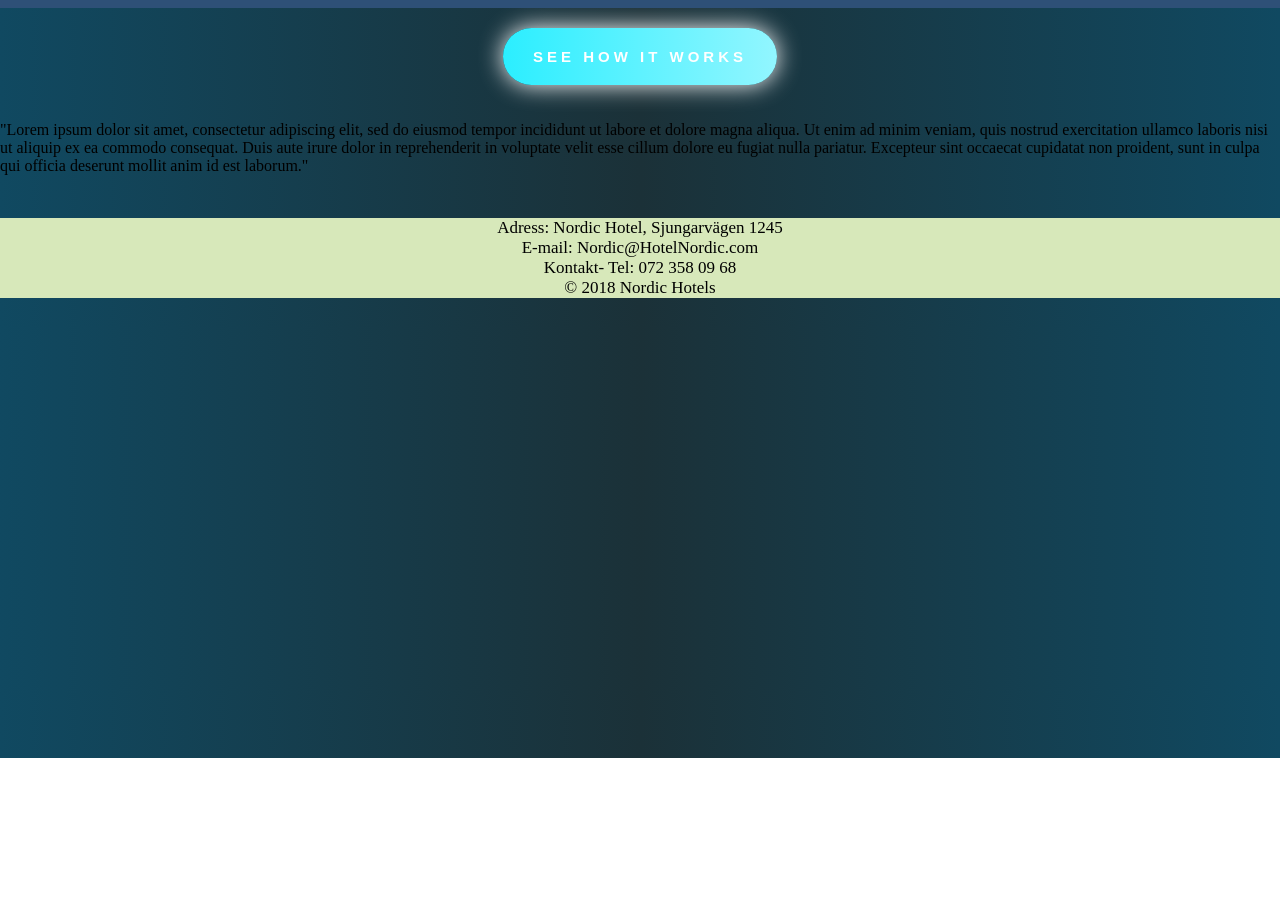
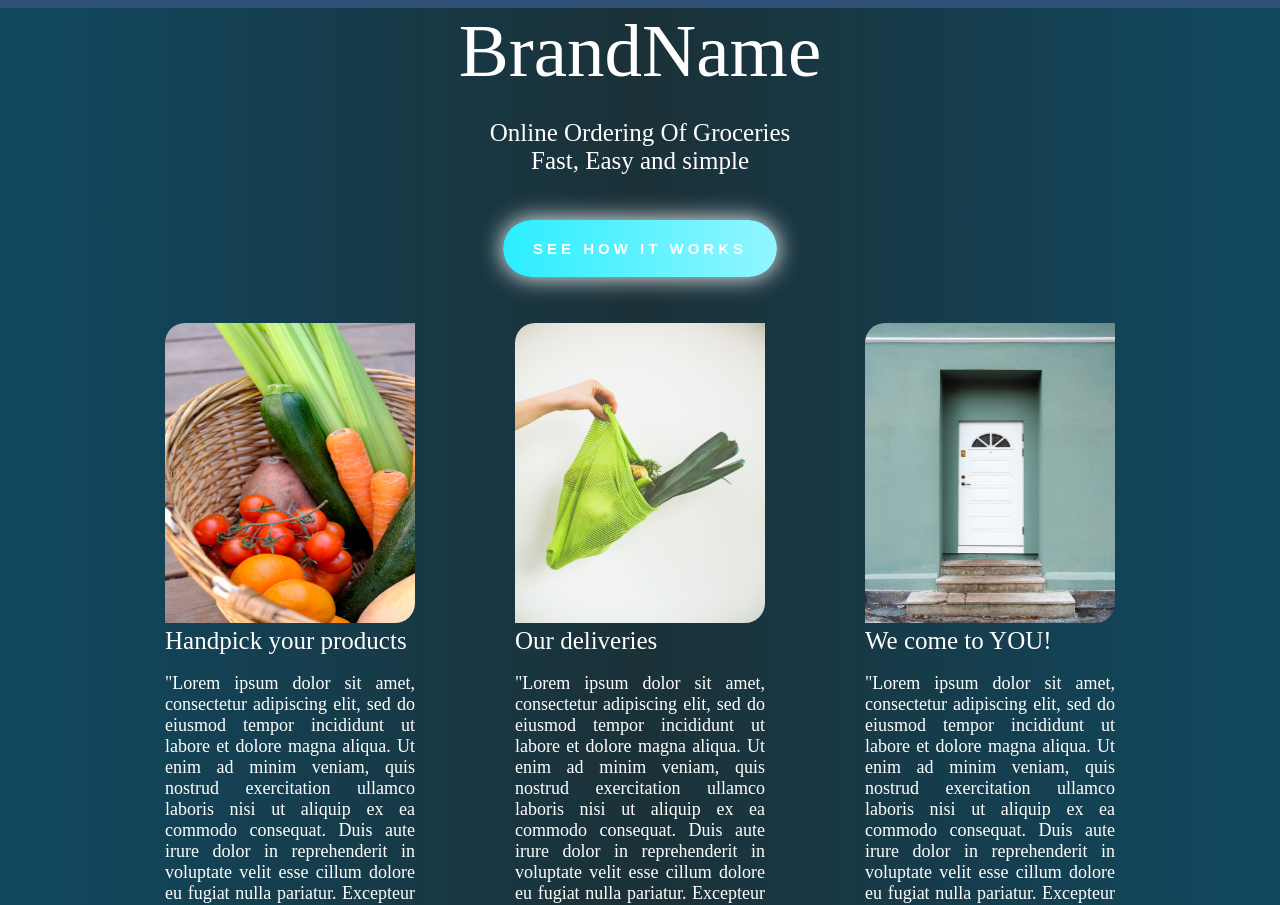
Before and after one commit to hansson0950/Fullstack-Project, a website: page frontend/index.html in a window 1280 px wide. Shown: the part 42-947 px from the top of the page. Before the commit the page ends 800 px from the top, so only its background shows below. Drawn offline with Linux system fonts and the light colour scheme.

Commit message:
HomePage Styling/move css code

```diff
--- a/frontend/contact/style.css
+++ b/frontend/contact/style.css
@@ -0,0 +1,103 @@
+.contactPage-header {
+    text-align: center;
+    font-family: "Montserrat", sans-serif;
+    font-size: 35px;
+    margin-bottom: 50px;
+    padding-top: 10px;
+}
+
+.contactPage-text {
+    padding-bottom: 15px;
+    text-align: center;
+    font-family: "Montserrat", sans-serif;
+    font-size: 25px;
+}
+
+
+/* Style inputs with type="text", select elements and textareas */
+input[type=text], select, textarea {
+    width: 100%; /* Full width */
+    padding: 12px; /* Some padding */
+    border: 1px solid #ccc; /* Gray border */
+    border-radius: 4px; /* Rounded borders */
+    box-sizing: border-box; /* Make sure that padding and width stays in place */
+    margin-top: 6px; /* Add a top margin */
+    margin-bottom: 16px; /* Bottom margin */
+    resize: vertical; /* Allow the user to vertically resize the textarea (not horizontally) */
+  }
+
+  /* Style the submit button with a specific background color etc */
+  input[type=submit] {
+    background-color: rgb(32, 40, 116);
+    color: white;
+    padding: 20px 30px;
+    border: none;
+    border-radius: 15px;
+    cursor: pointer;
+  }
+
+  /* When moving the mouse over the submit button, add a darker green color */
+  input[type=submit]:hover {
+    background-color: #57b3fd;
+  }
+
+  /* Add a background color and some padding around the form */
+  .container {
+    font-family: "Montserrat", sans-serif;
+    margin: auto;
+    margin-top: 50px;
+    width: 55%;
+    border-radius: 65px;
+    background-color: wheat;
+    padding: 50px;
+  }
+
+  .contact-section{
+    font-family: "Montserrat", sans-serif;
+    width: 100%;
+    display: flex;
+    justify-content: center;
+    align-items: center;
+  }
+
+  .contact-info{
+    color: #fff;
+    max-width: 500px;
+    line-height: 65px;
+    padding-left: 70px;
+    font-size: 18px;
+  }
+
+  .contact-info i{
+    margin-right: 20px;
+    font-size: 25px;
+  }
+
+
+  /*css for alert messages*/
+
+.alert-success{
+    z-index: 1;
+    background: #D4EDDA;
+    font-size: 18px;
+    padding: 20px 40px;
+    min-width: 420px;
+    position: fixed;
+    right: 0;
+    top: 10px;
+    border-left: 8px solid #3AD66E;
+    border-radius: 4px;
+  }
+
+  .alert-error{
+    z-index: 1;
+    background: #FFF3CD;
+    font-size: 18px;
+    padding: 20px 40px;
+    min-width: 420px;
+    position: fixed;
+    right: 0;
+    top: 10px;
+    border-left: 8px solid #FFA502;
+    border-radius: 4px;
+  }
--- a/frontend/index.html
+++ b/frontend/index.html
@@ -6,6 +6,7 @@
     <meta name="viewport" content="width=device-width, initial-scale=1.0">
     <link rel="stylesheet" href="https://fonts.googleapis.com/css2?family=Montserrat&display=swap">
     <link rel="stylesheet" href="style.css">
+    <link rel="icon" type="image/x-icon" href="images/favicon.ico">
     <title>Food Store | Home</title>
 </head>
 <body>
@@ -26,15 +27,45 @@
         </div>
       </nav>
 
+      <header class="mainHeader">BrandName</header>
+      <p id="mainText">Online Ordering Of Groceries <br> Fast, Easy and simple </p>
+
       <div class="button-placement">
-      <button class="btn btn-orderpage">See how it works</button>
+        <button class="btn btn-orderpage">See how it works</button>
+        </div>
+
+      <div class="container">
+        <div class="box">
+          <div class="box-row"></div>
+            <div class="box-cell box1">
+            <img class="smallFoodImage" src="images/smallFoodImage.jpg" alt="plasticbag with food">
+            <header class="headers">Handpick your products</header>
+            <p class="LRC-text">"Lorem ipsum dolor sit amet, consectetur adipiscing elit, sed do eiusmod tempor incididunt ut labore et dolore magna aliqua.
+              Ut enim ad minim veniam, quis nostrud exercitation ullamco laboris nisi ut aliquip ex ea commodo consequat.
+              Duis aute irure dolor in reprehenderit in voluptate velit esse cillum dolore eu fugiat nulla pariatur.
+              Excepteur sint occaecat cupidatat non proident, sunt in culpa qui officia deserunt mollit anim id est laborum."</p>
+          </div>
+
+          <div class="box-cell box2">
+            <img class="smallFoodImage" src="images/plasticbagwithfood.jpg" alt="basket with food">
+            <header class="headers">Our deliveries</header>
+            <p class="LRC-text">"Lorem ipsum dolor sit amet, consectetur adipiscing elit, sed do eiusmod tempor incididunt ut labore et dolore magna aliqua.
+              Ut enim ad minim veniam, quis nostrud exercitation ullamco laboris nisi ut aliquip ex ea commodo consequat.
+              Duis aute irure dolor in reprehenderit in voluptate velit esse cillum dolore eu fugiat nulla pariatur.
+              Excepteur sint occaecat cupidatat non proident, sunt in culpa qui officia deserunt mollit anim id est laborum."</p>
+          </div>
+
+          <div class="box-cell box3">
+            <img class="smallFoodImage" src="images/smallDoor.jpg" alt="Door">
+            <header class="headers">We come to YOU!</header>
+            <p class="LRC-text">"Lorem ipsum dolor sit amet, consectetur adipiscing elit, sed do eiusmod tempor incididunt ut labore et dolore magna aliqua.
+              Ut enim ad minim veniam, quis nostrud exercitation ullamco laboris nisi ut aliquip ex ea commodo consequat.
+              Duis aute irure dolor in reprehenderit in voluptate velit esse cillum dolore eu fugiat nulla pariatur.
+              Excepteur sint occaecat cupidatat non proident, sunt in culpa qui officia deserunt mollit anim id est laborum."</p>
+          </div>
+        </div>
+      </div>
     </div>
-
-    <div class="text placement"></div>
-    <p>"Lorem ipsum dolor sit amet, consectetur adipiscing elit, sed do eiusmod tempor incididunt ut labore et dolore magna aliqua.
-      Ut enim ad minim veniam, quis nostrud exercitation ullamco laboris nisi ut aliquip ex ea commodo consequat.
-      Duis aute irure dolor in reprehenderit in voluptate velit esse cillum dolore eu fugiat nulla pariatur.
-      Excepteur sint occaecat cupidatat non proident, sunt in culpa qui officia deserunt mollit anim id est laborum."</p>
 
       <div class="footerDiv">
       <footer class="footer">
--- a/frontend/style.css
+++ b/frontend/style.css
@@ -117,6 +117,70 @@ body {
         border-radius: 30px;
     }
 
+/* Main header and text */
+.mainHeader {
+    font-size: 75px;
+    color: white;
+    text-align: center;
+}
+
+#mainText {
+    font-size: 25px;
+    color: white;
+    text-align: center;
+}
+/* Main header and text end */
+
+/* three div text and header */
+.LRC-text {
+    font-size: 18px;
+    color: white;
+}
+
+.headers {
+    font-size: 25px;
+    color: white;
+}
+/* three div text and header END */
+
+/* IMAGE */
+.smallFoodImage {
+    border-top-left-radius: 20px;
+    border-bottom-right-radius: 20px;
+    text-align: left;
+    width: 250px;
+    height: 300px;
+}
+/* image end */
+
+
+/* three div  */
+.container .box {
+    width:540px;
+    margin:50px;
+    display:table;
+    margin: auto;
+    border-spacing: 5em .5em ;
+}
+.container .box .box-row {
+    display:table-row;
+}
+.container .box .box-cell {
+    display:table-cell;
+    width:33%;
+    padding:10px;
+}
+.container .box .box-cell.box1 {
+    color:white;
+    text-align:justify;
+}
+.container .box .box-cell.box2 {
+    text-align:justify
+}
+.container .box .box-cell.box3 {
+    text-align:justify;
+}
+/* three div end */
 
 
 /* Footer start */
@@ -135,108 +199,3 @@ body {
     width: 100%;
 }
 /* Footer end */
-
-
-.contactPage-header {
-    text-align: center;
-    font-family: "Montserrat", sans-serif;
-    font-size: 35px;
-    margin-bottom: 50px;
-    padding-top: 10px;
-}
-
-.contactPage-text {
-    padding-bottom: 15px;
-    text-align: center;
-    font-family: "Montserrat", sans-serif;
-    font-size: 25px;
-}
-
-
-/* Style inputs with type="text", select elements and textareas */
-input[type=text], select, textarea {
-    width: 100%; /* Full width */
-    padding: 12px; /* Some padding */
-    border: 1px solid #ccc; /* Gray border */
-    border-radius: 4px; /* Rounded borders */
-    box-sizing: border-box; /* Make sure that padding and width stays in place */
-    margin-top: 6px; /* Add a top margin */
-    margin-bottom: 16px; /* Bottom margin */
-    resize: vertical; /* Allow the user to vertically resize the textarea (not horizontally) */
-  }
-
-  /* Style the submit button with a specific background color etc */
-  input[type=submit] {
-    background-color: rgb(32, 40, 116);
-    color: white;
-    padding: 20px 30px;
-    border: none;
-    border-radius: 15px;
-    cursor: pointer;
-  }
-
-  /* When moving the mouse over the submit button, add a darker green color */
-  input[type=submit]:hover {
-    background-color: #57b3fd;
-  }
-
-  /* Add a background color and some padding around the form */
-  .container {
-    font-family: "Montserrat", sans-serif;
-    margin: auto;
-    margin-top: 50px;
-    width: 55%;
-    border-radius: 65px;
-    background-color: wheat;
-    padding: 50px;
-  }
-
-  .contact-section{
-    font-family: "Montserrat", sans-serif;
-    width: 100%;
-    display: flex;
-    justify-content: center;
-    align-items: center;
-  }
-
-  .contact-info{
-    color: #fff;
-    max-width: 500px;
-    line-height: 65px;
-    padding-left: 70px;
-    font-size: 18px;
-  }
-
-  .contact-info i{
-    margin-right: 20px;
-    font-size: 25px;
-  }
-
-
-  /*css for alert messages*/
-
-.alert-success{
-    z-index: 1;
-    background: #D4EDDA;
-    font-size: 18px;
-    padding: 20px 40px;
-    min-width: 420px;
-    position: fixed;
-    right: 0;
-    top: 10px;
-    border-left: 8px solid #3AD66E;
-    border-radius: 4px;
-  }
-
-  .alert-error{
-    z-index: 1;
-    background: #FFF3CD;
-    font-size: 18px;
-    padding: 20px 40px;
-    min-width: 420px;
-    position: fixed;
-    right: 0;
-    top: 10px;
-    border-left: 8px solid #FFA502;
-    border-radius: 4px;
-  }
```
Also changed, not shown: frontend/about/index.html (+1 -0 lines), frontend/contact/index.html (+1 -0 lines), frontend/login/index.html (+1 -0 lines), frontend/images/favicon.ico (added), frontend/images/plasticbagwithfood.jpg (added), frontend/images/smallDoor.jpg (added), frontend/images/smallFoodImage.jpg (added), 2 other files.
